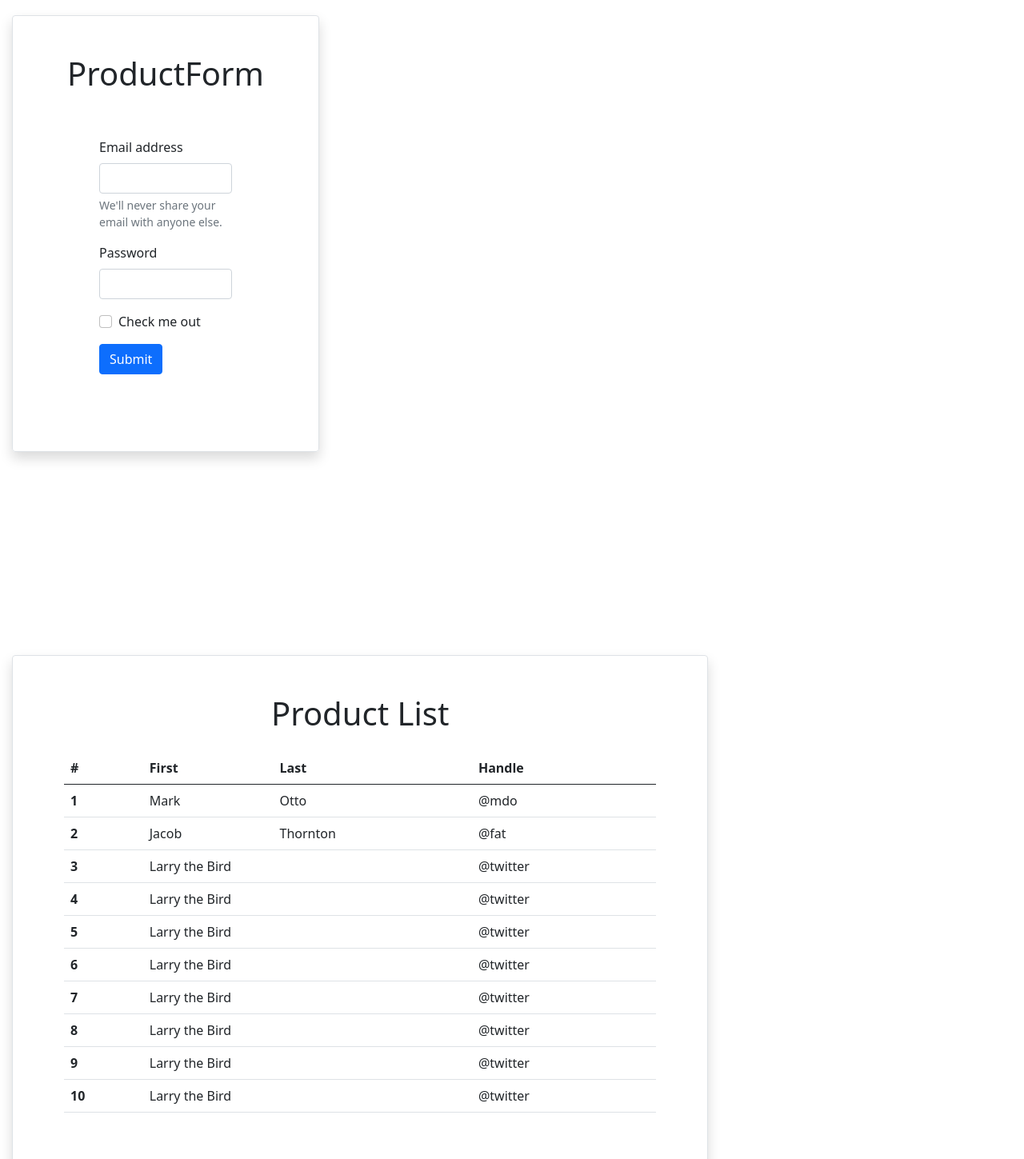
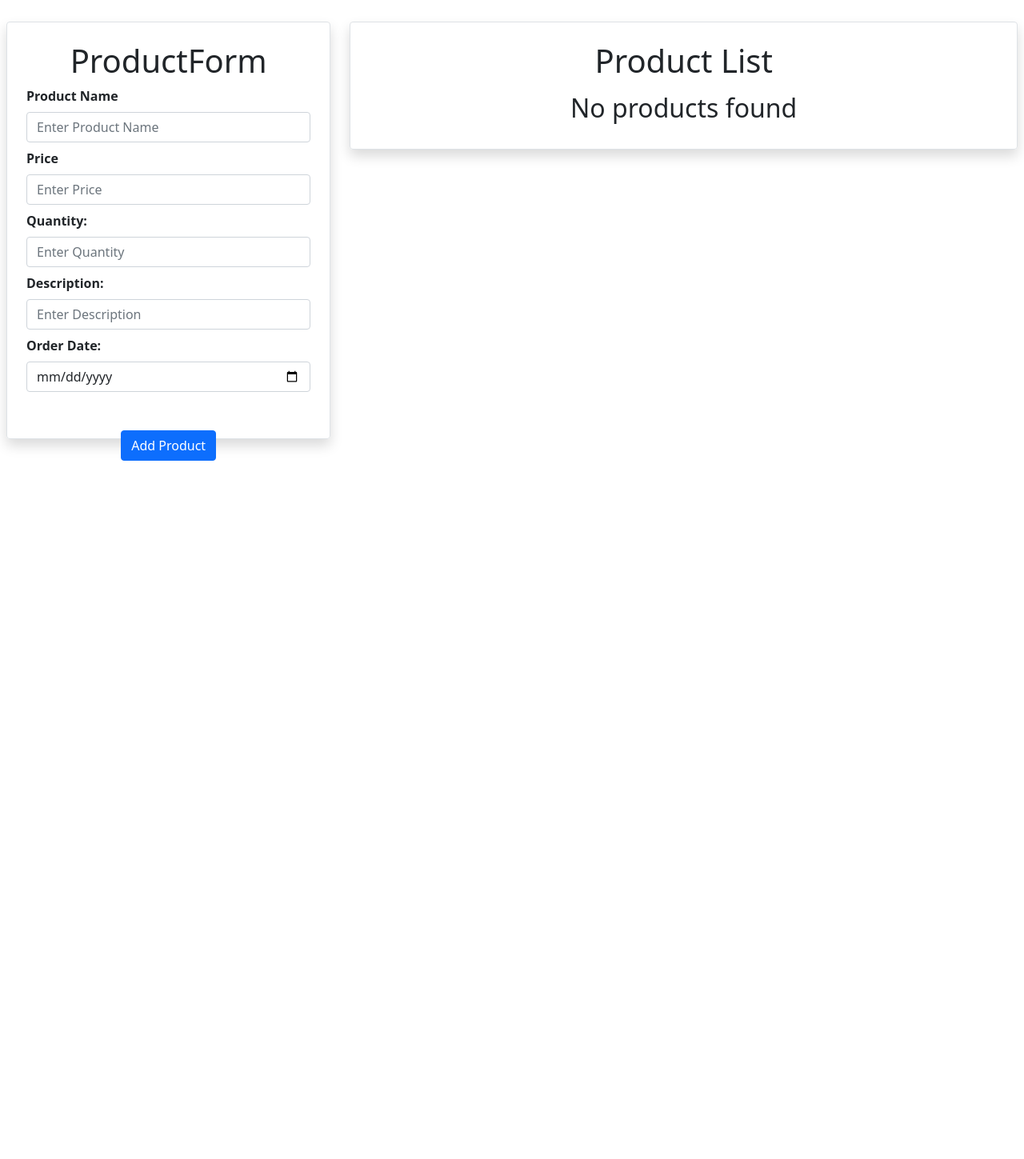
Before and after one commit to nihalsherkar1/Yash_training_react, a React (Create React App) app: page / in a window 1280 px wide. Shown: the part 81-1530 px from the top of the page at 80% size. After the commit the page ends 800 px from the top, so only its background shows below. Built offline with nearby package versions, Linux system fonts and the light colour scheme.

Commit message:
added Product Form and Product List

```diff
--- a/src/components/product/Dashboard.jsx
+++ b/src/components/product/Dashboard.jsx
@@ -8,18 +8,14 @@ const Dashboard = () => {
     <>
       <h1 className={`${style.main} text-center   `}>Inventory App</h1>
 
-      <div className="d-flex  flex-wrap     ">
-        <div
-          className="  "
-          style={{ height: "100vh", width: "30%", marginLeft: "15px" }}
-        >
-          <ProductForm />
-        </div>
-        <div
-          className=" "
-          style={{ height: "100vh", width: "68%", marginLeft: "15px" }}
-        >
-          <ProductList />
+      <div className="p-2">
+        <div className=" row g-4   ">
+          <div className=" col-12  col-lg-4 col-md-4 ">
+            <ProductForm />
+          </div>
+          <div className=" col-12 col-lg-8 col-md-4">
+            <ProductList />
+          </div>
         </div>
       </div>
     </>
--- a/src/components/product/ProductForm.jsx
+++ b/src/components/product/ProductForm.jsx
@@ -1,50 +1,144 @@
-import React from "react";
+import React, { useState } from "react";
+import style from "../../css/Dashboard.module.css";
 
 const ProductForm = () => {
+  const [product, setProduct] = useState({
+    productName: "",
+    price: "",
+    quantity: "",
+    description: "",
+    date: "",
+  });
+
+  const [productList, setProductList] = useState([]);
+
+  const handleOnChange = (e) => {
+    const { name, value } = e.target;
+
+    setProduct((prev) => ({
+      ...prev,
+      [name]: value,
+    }));
+  };
+
+  const handleSubmit = (e) => {
+    e.preventDefault();
+
+    //Fetch existing product list
+    const storedProducts = localStorage.getItem("product");
+
+    const productArrayList = storedProducts ? JSON.parse(storedProducts) : [];
+
+    const updated_product_list = [...productArrayList, product];
+
+    localStorage.setItem("product", JSON.stringify(updated_product_list));
+
+    // Update the product List
+    setProductList(updated_product_list);
+    // Reset form after submission
+    setProduct({
+      productName: "",
+      price: "",
+      quantity: "",
+      description: "",
+      date: "",
+    });
+    alert("Product data saved successfully! 🎉");
+  };
+
   return (
-    <div className=" shadow rounded border p-5   ">
+    <div className=" shadow rounded border p-4   ">
       <h1 className="text-center">ProductForm</h1>
-      <div className="container  ">
-        <form className="  p-5 h-full bg-white  ">
-          <div class="mb-3">
-            <label for="exampleInputEmail1" class="form-label">
-              Email address
+
+      <form
+        className={`mb-3 ${style.responsive_form} `}
+        style={{ height: "50vh" }}
+        onSubmit={handleSubmit}
+      >
+        <div className="mb-2 ">
+          <label htmlFor="product-name" className="form-label fw-bold">
+            Product Name
           </label>
           <input
-              type="email"
-              class="form-control"
-              id="exampleInputEmail1"
-              aria-describedby="emailHelp"
+            type="text"
+            className="form-control"
+            id="productName"
+            name="productName"
+            aria-describedby="productName"
+            placeholder="Enter Product Name"
+            onChange={handleOnChange}
+            value={product.productName}
           />
-            <div id="emailHelp" class="form-text">
-              We'll never share your email with anyone else.
         </div>
-          </div>
-          <div class="mb-3">
-            <label for="exampleInputPassword1" class="form-label">
-              Password
+        <div className="mb-2">
+          <label htmlFor="price" className="form-label fw-bold">
+            Price
           </label>
           <input
-              type="password"
-              class="form-control"
-              id="exampleInputPassword1"
+            type="number"
+            className="form-control"
+            id="price"
+            name="price"
+            placeholder="Enter Price"
+            onChange={handleOnChange}
+            value={product.price}
           />
         </div>
-          <div class="mb-3 form-check">
+
+        {/* {Quantity} */}
+        <div className="mb-2 ">
+          <label htmlFor="quantity" className="form-label fw-bold">
+            Quantity:
+          </label>
           <input
-              type="checkbox"
-              class="form-check-input"
-              id="exampleCheck1"
+            type="number"
+            className="form-control"
+            id="quantity"
+            placeholder="Enter Quantity"
+            onChange={handleOnChange}
+            value={product.quantity}
+            name="quantity"
           />
-            <label class="form-check-label" for="exampleCheck1">
-              Check me out
+        </div>
+
+        {/* {Description} */}
+        <div className="mb-2 ">
+          <label htmlFor="quantity" className="form-label fw-bold">
+            Description:
           </label>
+          <input
+            type="text"
+            className="form-control"
+            id="description"
+            placeholder="Enter Description"
+            onChange={handleOnChange}
+            value={product.description}
+            name="description"
+          />
         </div>
-          <button type="submit" class="btn btn-primary">
-            Submit
+
+        {/* {Date} */}
+        <div className="mb-2 ">
+          <label htmlFor="quantity" className="form-label fw-bold">
+            Order Date:
+          </label>
+          <input
+            type="date"
+            className="form-control"
+            id="date"
+            placeholder="Enter Date"
+            onChange={handleOnChange}
+            value={product.date}
+            name="date"
+          />
+        </div>
+
+        <div className="text-center mt-5">
+          <button type="submit" className="btn  btn-primary">
+            Add Product
           </button>
+        </div>
       </form>
-      </div>
     </div>
   );
 };
--- a/src/components/product/ProductList.jsx
+++ b/src/components/product/ProductList.jsx
@@ -1,75 +1,85 @@
-import React from "react";
+import React, { useEffect, useState } from "react";
 
 const ProductList = () => {
+  const [productList, setProductList] = useState([]);
+
+  useEffect(() => {
+    const fetchData = () => {
+      const storedData = localStorage.getItem("product");
+
+      if (storedData) {
+        const parseData = JSON.parse(storedData);
+        setProductList(parseData);
+      }
+    };
+
+    fetchData(); // fetch data on mount
+
+    //listen for storage change in other tabs
+    window.addEventListener("storage", fetchData);
+
+    return () => {
+      window.removeEventListener("storage", fetchData);
+    };
+  }, []);
+
+  const handleDelete = (index) => {
+    const updateList = productList.filter((_, i) => i !== index);
+
+    setProductList(updateList);
+
+    localStorage.setItem("product", JSON.stringify(updateList));
+  };
+
   return (
-    <div className="shadow rounded border p-5   ">
-      <h1 className="text-center">Product List</h1>
-      <div className="container p-3      ">
-        <table class="table">
+    <div className="shadow rounded border p-4   ">
+      <h1 className="text-center mb-3">Product List</h1>
+      {productList.length > 0 ? (
+        <div className=" table-responsive     ">
+          <table className="table">
             <thead>
               <tr>
                 <th scope="col">#</th>
-              <th scope="col">First</th>
-              <th scope="col">Last</th>
-              <th scope="col">Handle</th>
+                <th scope="col">Product name</th>
+                <th scope="col">Price</th>
+                <th scope="col">Quantity</th>
+                <th scope="col">Description</th>
+                <th scope="col">Date</th>
+                <th scope="col">Action</th>
               </tr>
             </thead>
             <tbody>
-            <tr>
-              <th scope="row">1</th>
-              <td>Mark</td>
-              <td>Otto</td>
-              <td>@mdo</td>
+              {productList.map((product, index) => (
+                <tr key={index}>
+                  <th scope="row">{index + 1}</th>
+                  <td>{product.productName}</td>
+                  <td>{product.price}</td>
+                  <td>{product.quantity}</td>
+                  <td>
+                    {product.description.length > 40
+                      ? product.description.substring(0, 35) + "..."
+                      : product.description}
+                  </td>
+                  <td>{product.date}</td>
+                  <td>
+                    <div>
+                      <button className="btn btn-primary mx-2">Update</button>
+                      <button
+                        className="btn btn-danger"
+                        onClick={() => handleDelete(index)}
+                      >
+                        Delete
+                      </button>
+                    </div>
+                  </td>
                 </tr>
-            <tr>
-              <th scope="row">2</th>
-              <td>Jacob</td>
-              <td>Thornton</td>
-              <td>@fat</td>
-            </tr>
-            <tr>
-              <th scope="row">3</th>
-              <td colspan="2">Larry the Bird</td>
-              <td>@twitter</td>
-            </tr>
-            <tr>
-              <th scope="row">4</th>
-              <td colspan="2">Larry the Bird</td>
-              <td>@twitter</td>
-            </tr>
-            <tr>
-              <th scope="row">5</th>
-              <td colspan="2">Larry the Bird</td>
-              <td>@twitter</td>
-            </tr>
-            <tr>
-              <th scope="row">6</th>
-              <td colspan="2">Larry the Bird</td>
-              <td>@twitter</td>
-            </tr>
-            <tr>
-              <th scope="row">7</th>
-              <td colspan="2">Larry the Bird</td>
-              <td>@twitter</td>
-            </tr>
-            <tr>
-              <th scope="row">8</th>
-              <td colspan="2">Larry the Bird</td>
-              <td>@twitter</td>
-            </tr>
-            <tr>
-              <th scope="row">9</th>
-              <td colspan="2">Larry the Bird</td>
-              <td>@twitter</td>
-            </tr>
-            <tr>
-              <th scope="row">10</th>
-              <td colspan="2">Larry the Bird</td>
-              <td>@twitter</td>
-            </tr>
+              ))}
             </tbody>
           </table>
         </div>
+      ) : (
+        <h2 className="text-center">No products found</h2>
+      )}
     </div>
   );
 };
--- a/src/css/Dashboard.module.css
+++ b/src/css/Dashboard.module.css
@@ -6,3 +6,14 @@
   border: 1px solid black !important;
   color: red;
 }
+
+@media (max-width: 768px) {
+  .responsive_form {
+    height: auto !important;
+  }
+}
+@media (min-width: 768px) {
+  .responsive_form {
+    height: 50vh !important;
+  }
+}
```
Lines whose indentation alone changed are shown as unchanged.
